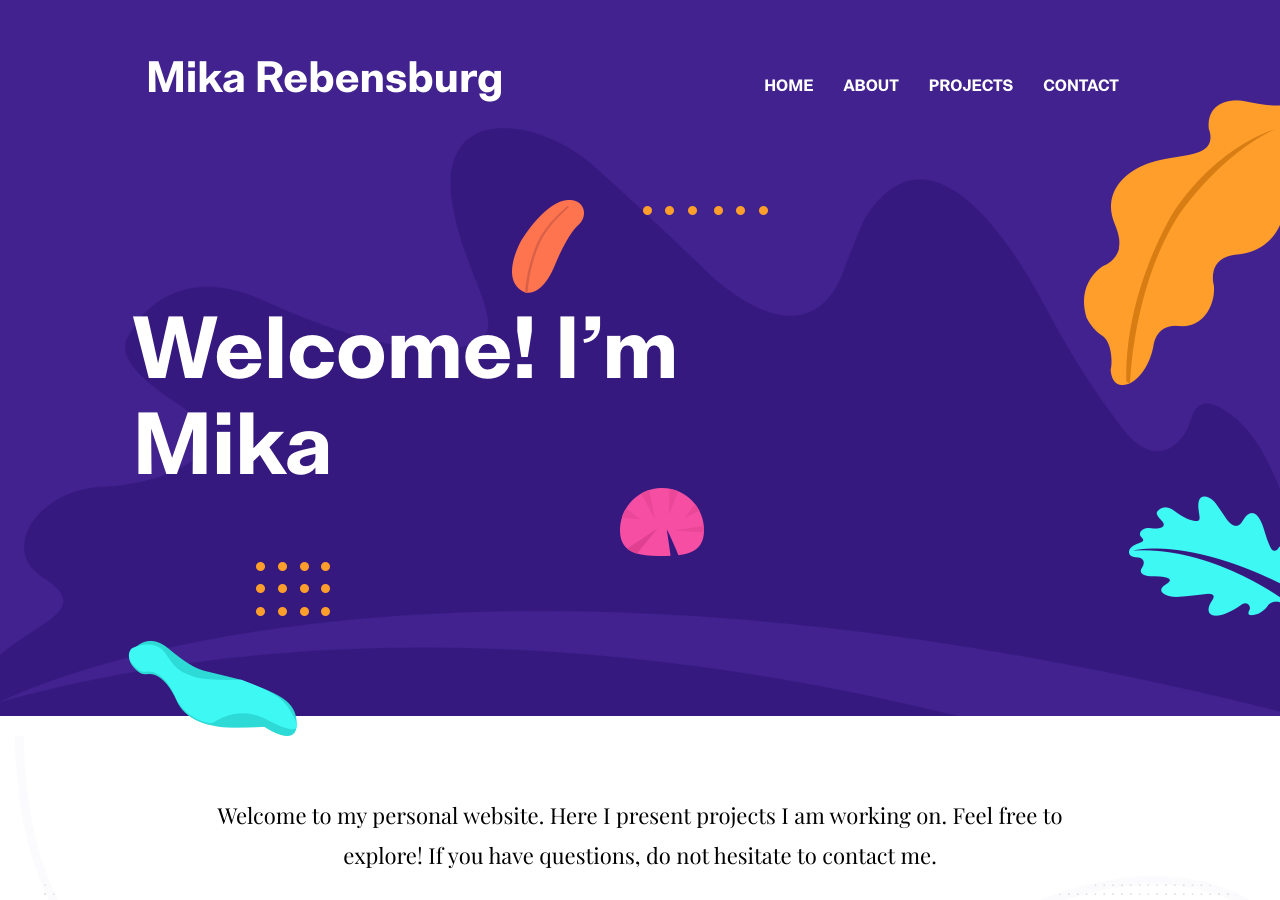
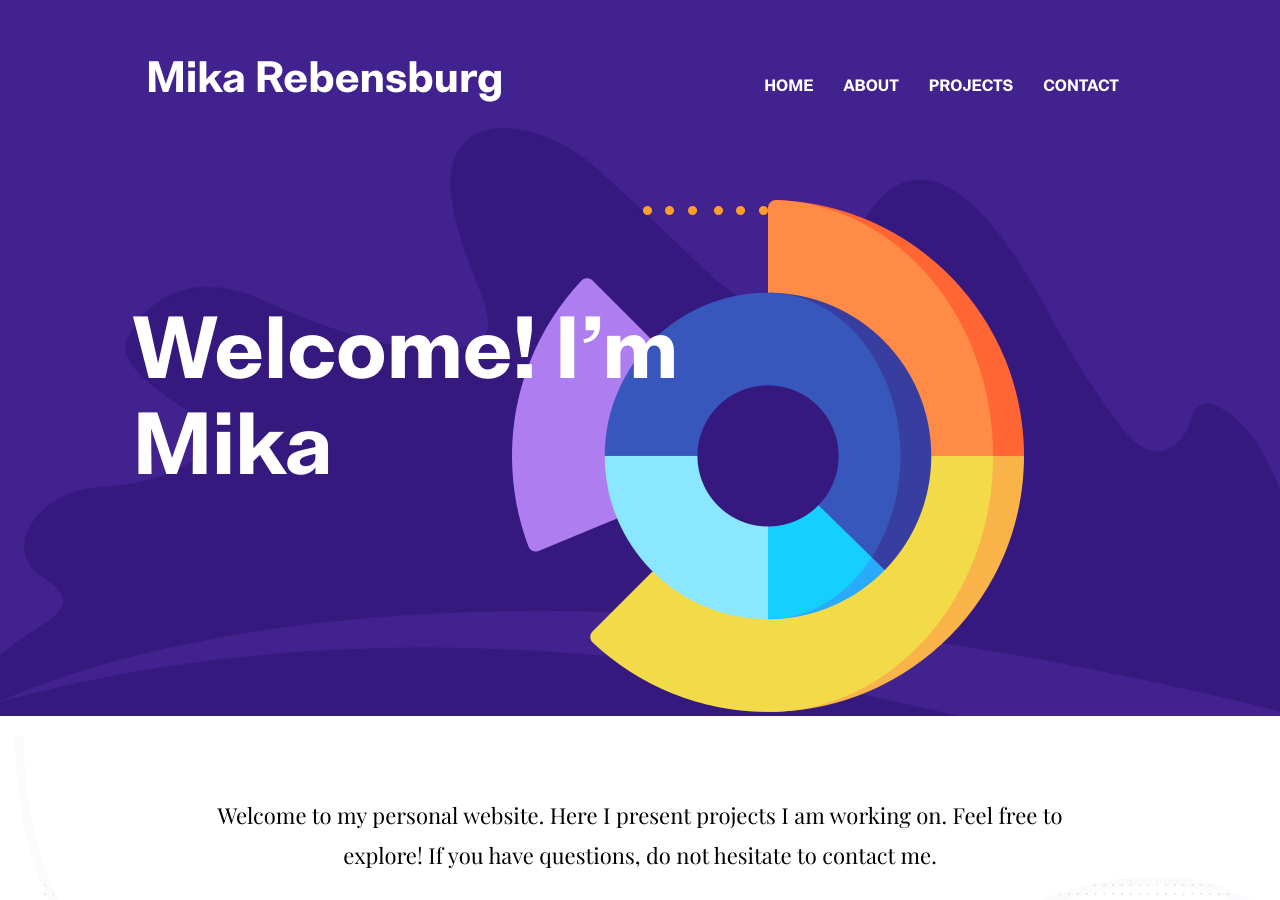
Before and after one commit to memika/memika.github, a Jekyll site: the page built from index.html, in a window 1280 px wide and 900 px high. Built offline with Jekyll 4.4.1, drawn with Linux system fonts in a browser that asks for light colours.

Commit message:
Update Hero

```diff
--- a/_includes/hero-section.html
+++ b/_includes/hero-section.html
@@ -14,25 +14,10 @@
     <img src="{{ site.baseurl }}/assets/images/illustrations/dots-cyan.png" alt="bg-shape">
   </div>
   <div class="layer" id="l3">
-    <img src="{{ site.baseurl }}/assets/images/illustrations/leaf-orange.png" alt="bg-shape">
+    <img src="{{ site.baseurl }}/assets/images/illustrations/donut-chart.png" alt="bg-shape">
   </div>
   <div class="layer" id="l4">
     <img src="{{ site.baseurl }}/assets/images/illustrations/dots-orange.png" alt="bg-shape">
-  </div>
-  <div class="layer" id="l5">
-    <img src="{{ site.baseurl }}/assets/images/illustrations/leaf-yellow.png" alt="bg-shape">
-  </div>
-  <div class="layer" id="l6">
-    <img src="{{ site.baseurl }}/assets/images/illustrations/leaf-cyan.png" alt="bg-shape">
-  </div>
-  <div class="layer" id="l7">
-    <img src="{{ site.baseurl }}/assets/images/illustrations/dots-group-orange.png" alt="bg-shape">
-  </div>
-  <div class="layer" id="l8">
-    <img src="{{ site.baseurl }}/assets/images/illustrations/leaf-pink-round.png" alt="bg-shape">
-  </div>
-  <div class="layer" id="l9">
-    <img src="{{ site.baseurl }}/assets/images/illustrations/leaf-cyan-2.png" alt="bg-shape">
   </div>
   <!-- social icon -->
   <ul class="list-unstyled ml-5 mt-3 position-relative zindex-1">
```
Also changed, not shown: assets/images/illustrations/donut-chart.png (added).
